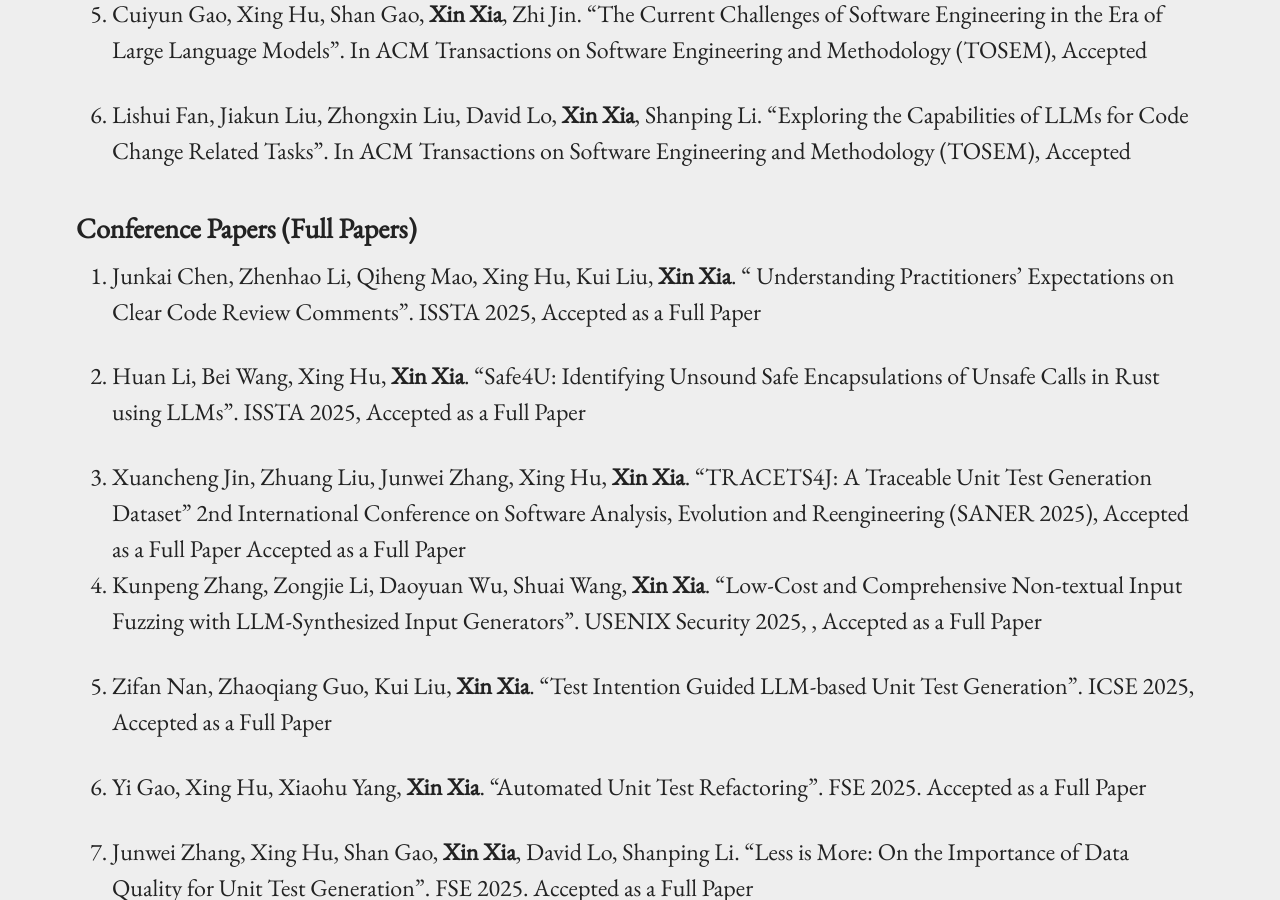
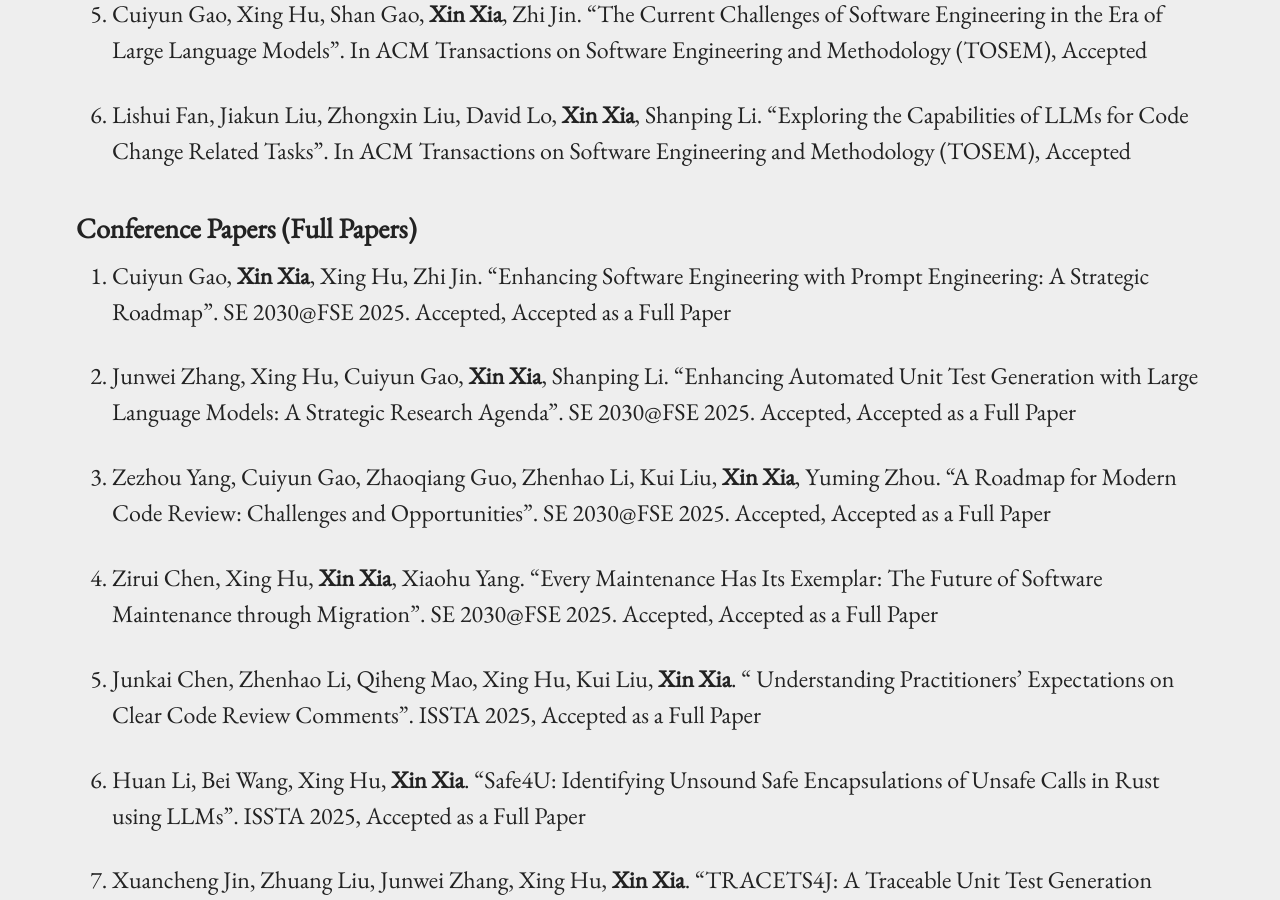
Before and after one commit to xin-xia/xin-xia.github.io, a Jekyll site: the page built from publication.md, in a window 1280 px wide and 900 px high, scrolled down 1369 px. Built offline with Jekyll 4.4.1, drawn with Linux system fonts in a browser that asks for light colours; some of the changed text lies outside the part shown.

Commit message:
Update publication.md

```diff
--- a/publication.md
+++ b/publication.md
@@ -31,6 +31,15 @@ permalink: /publication/
 136. Lishui Fan, Jiakun Liu, Zhongxin Liu, David Lo, <strong>Xin Xia</strong>, Shanping Li. "Exploring the Capabilities of LLMs for Code Change Related Tasks". In ACM Transactions on Software Engineering and Methodology (TOSEM), Accepted <br />
 
 ### Conference Papers (Full Papers)
+
+196. Cuiyun Gao, <strong>Xin Xia</strong>,  Xing Hu, Zhi Jin.  "Enhancing Software Engineering with Prompt Engineering: A Strategic Roadmap". SE 2030@FSE 2025. Accepted, Accepted as a Full Paper <br />
+
+195. Junwei Zhang, Xing Hu, Cuiyun Gao, <strong>Xin Xia</strong>, Shanping Li.  "Enhancing Automated Unit Test Generation with Large Language Models: A Strategic Research Agenda". SE 2030@FSE 2025. Accepted, Accepted as a Full Paper <br />
+
+194. Zezhou Yang, Cuiyun Gao, Zhaoqiang Guo, Zhenhao Li, Kui Liu,  <strong>Xin Xia</strong>, Yuming Zhou. "A Roadmap for Modern Code Review: Challenges and Opportunities". SE 2030@FSE 2025. Accepted, Accepted as a Full Paper <br />
+
+
+193. Zirui Chen, Xing Hu, <strong>Xin Xia</strong>, Xiaohu Yang. "Every Maintenance Has Its Exemplar: The Future of Software Maintenance through Migration". SE 2030@FSE 2025. Accepted, Accepted as a Full Paper <br />
 
 192. Junkai Chen, Zhenhao Li, Qiheng Mao, Xing Hu, Kui Liu,  <strong>Xin Xia</strong>. " Understanding Practitioners’ Expectations on Clear Code Review Comments". ISSTA 2025, Accepted as a Full Paper <br />
 
```
Also changed, not shown: other parts of publication.md (+1 -1 lines).
